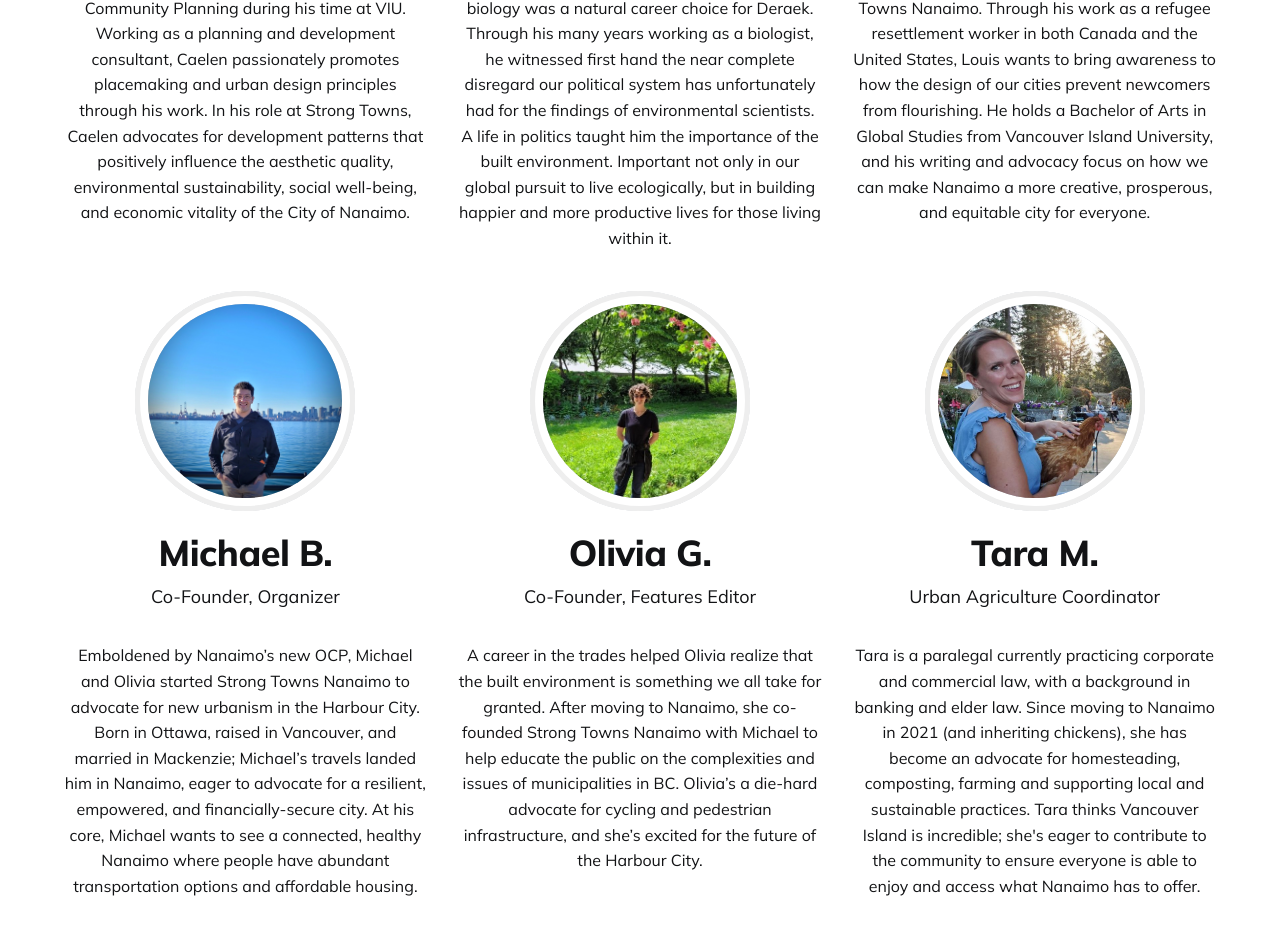
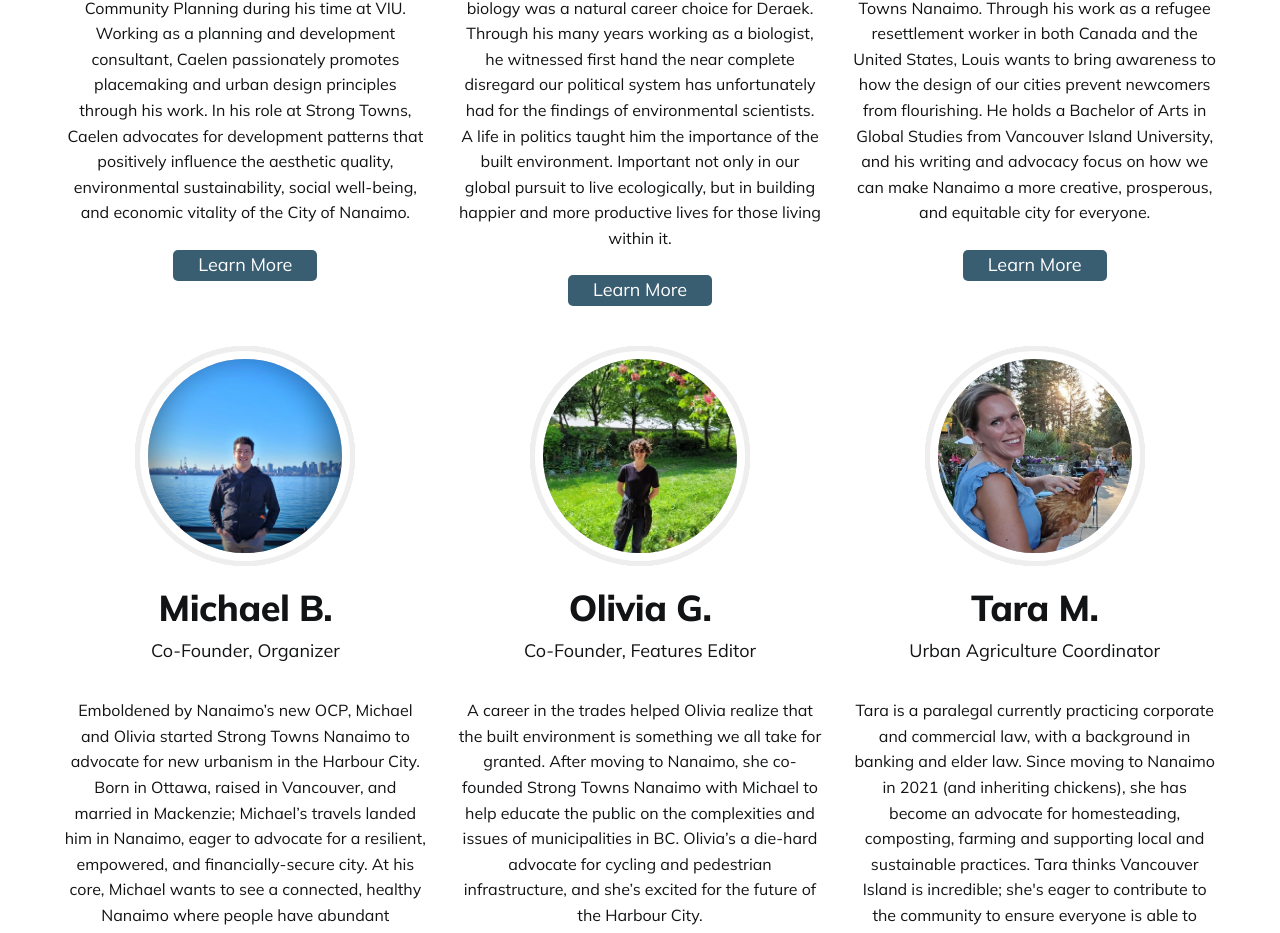
Before and after one commit to LaputanMachines/beautiful-nanaimo, a Jekyll site: the page built from _pages/members.html, in a window 1280 px wide. Shown: the part 788-1721 px from the top of the page. Built offline with Jekyll 4.4.1, drawn with Linux system fonts in a browser that asks for light colours; some of the changed text lies outside the part shown.

Commit message:
Add button for all members

```diff
--- a/_pages/members.html
+++ b/_pages/members.html
@@ -23,6 +23,7 @@ description: "Strong Towns Nanaimo is made up of professionals and passionate ci
                 <h2 class="authors__name"><a class="authors__link" href="{{ author.url }}">{{ author.name }}</a></h2>
                 <p class="authors__email">{{ author.position }}</p>
                 <p class="authors__description">{{ author.content }}</p>
+                <button class="authors__button"><a href="{{ author.url }}">Learn More</a></button>
               </div>
             </div>
             {% endfor %}
--- a/_sass/4-layouts/_authors.scss
+++ b/_sass/4-layouts/_authors.scss
@@ -59,6 +59,30 @@
     max-width: 380px;
     margin: 24px auto 0;
     font-size: 16px;
+  }
+
+  .authors__button {
+    padding: 5px 25px;
+    font-size: 18px;
+    text-decoration: none;
+    border-radius: 5px;
+    border: none;
+    outline: none;
+    cursor: pointer;
+    transition: all .25s;
+    background: #244c62;
+    margin-top: 24px;
+    opacity: .9;
+    transition: all .15s;
+
+    &:hover, &:active {
+      opacity: 1;
+      box-shadow: 0px 0px 2px rgba(0, 0, 0, 0.3);
+    }
+
+    a {
+      color: white !important;
+    }
   }
 
   @media (max-width: $desktop) {
```
